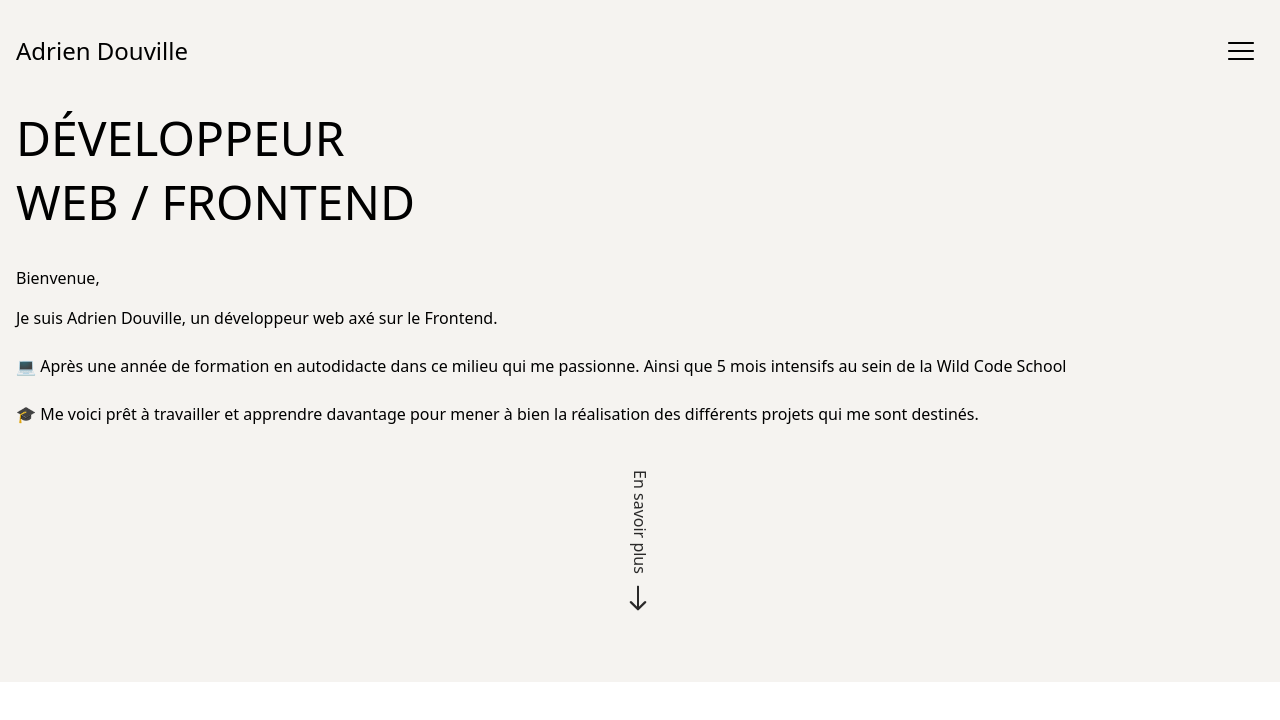
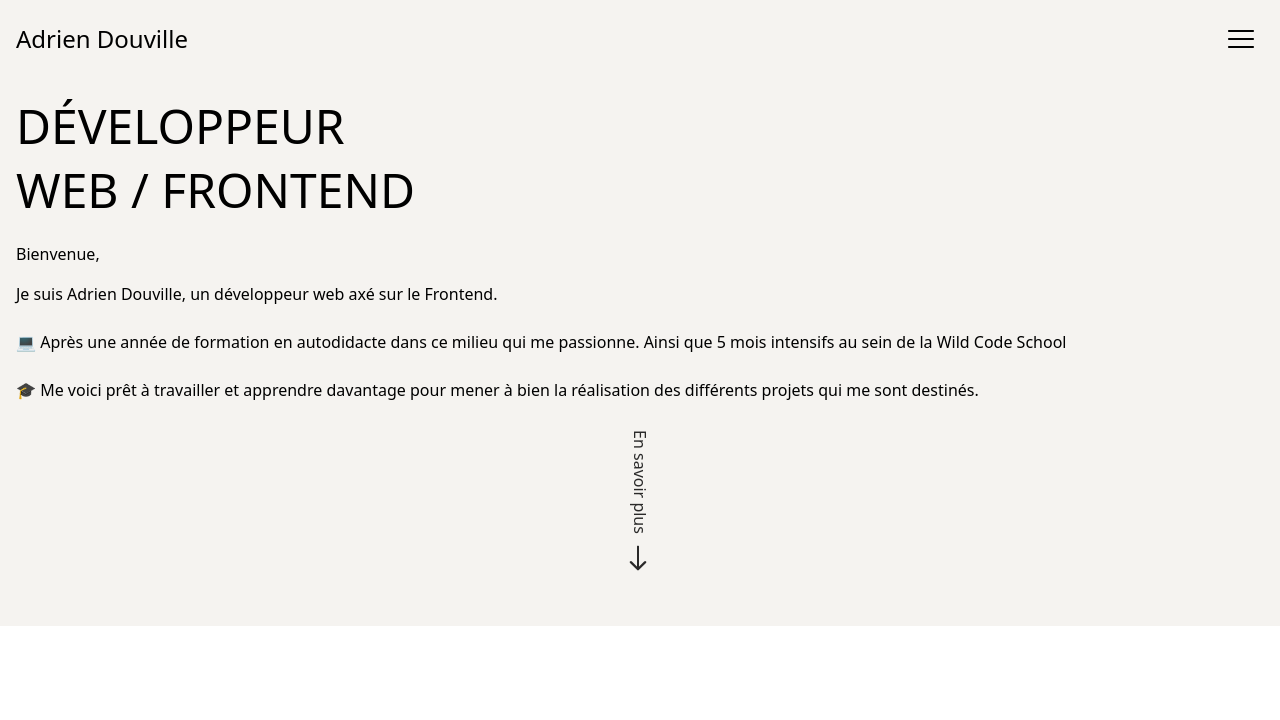
Before and after one commit to Delgorithm/portfolio, a React (Vite) app: page / in a window 1280 px wide. Shown: the top 720 px of the page. Built offline with nearby package versions, Linux system fonts and the light colour scheme.

Commit message:
fix some style

```diff
--- a/src/components/Hero.jsx
+++ b/src/components/Hero.jsx
@@ -6,7 +6,7 @@ function Hero() {
 			<h1 className="text-5xl flex flex-col gap-4 uppercase font-light pb-4">
 				Développeur <span>Web / Frontend</span>
 			</h1>
-			<article className="leading-6 font-light pt-6">
+			<article className="leading-6 font-light pt-3">
 				<p>Bienvenue,</p>
 				<p className="mr-14 pt-4">
 					Je suis Adrien Douville, un développeur web axé sur le Frontend.
@@ -20,7 +20,7 @@ function Hero() {
 					la réalisation des différents projets qui me sont destinés.
 				</p>
 			</article>
-			<p className=" flex items-center justify-center p-24 rotate-90 motion-safe:animate-pulse font-thin">
+			<p className=" flex items-center justify-center p-20 rotate-90 motion-safe:animate-pulse font-thin">
 				En savoir plus <IoIosArrowRoundForward className="text-5xl pt-1" />
 			</p>
 		</section>
--- a/src/components/Navbar.jsx
+++ b/src/components/Navbar.jsx
@@ -3,7 +3,7 @@ import { RxCross1 } from "react-icons/rx";
 
 function Navbar({ handleOpen, isOpen }) {
 	return (
-		<nav className="flex items-center justify-between pt-3">
+		<nav className="flex items-center justify-between">
 			<p className="text-2xl">Adrien Douville</p>
 
 			<button onClick={handleOpen} className="p-2">
```
